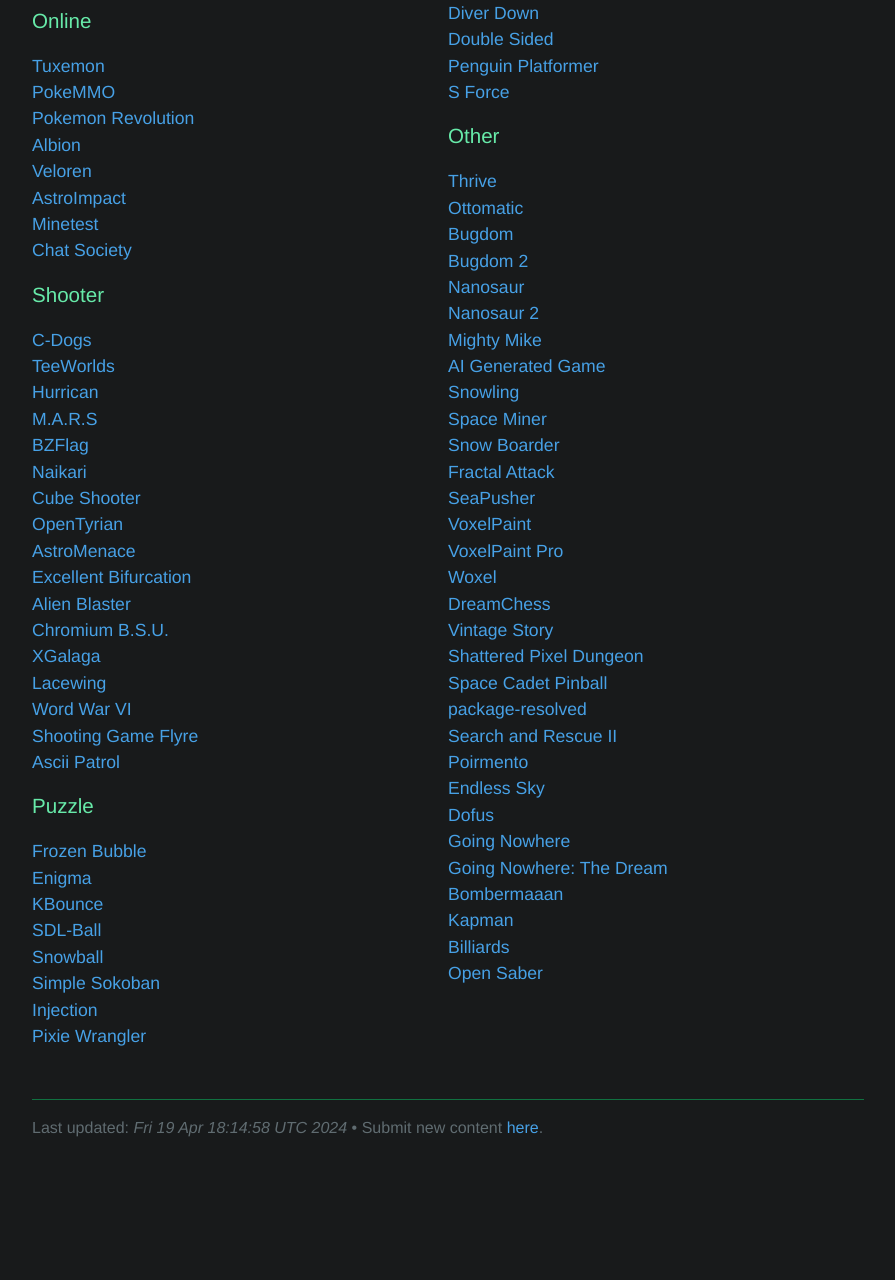
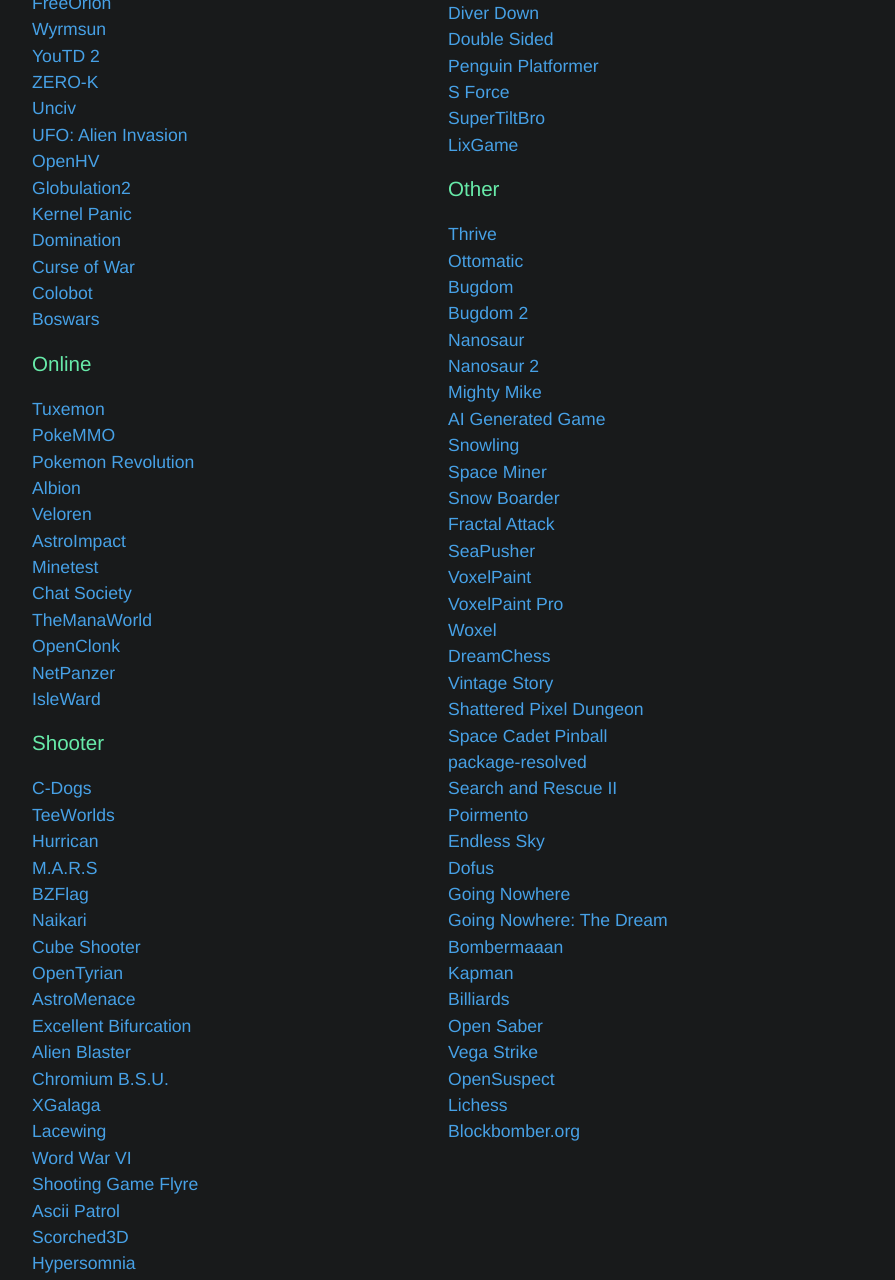
Before and after one commit to TuxHubNet/tuxhubnet.github.io, a plain HTML site: page games.html in a window 1280 px wide. Shown: the part 1500-2780 px from the top of the page, without its empty margins (192-1087 px from the left). Before the commit the page ends 2672 px from the top, so only its background shows below. Drawn offline with Linux system fonts and the light colour scheme; a web font is replaced by a local one.

Commit message:
Update games.html

```diff
--- a/games.html
+++ b/games.html
@@ -59,6 +59,7 @@
     <a href="https://www.smokin-guns.org/">Smokin' Guns</a><br/>
     <a href="https://worldofpadman.net/">World of PADMAN</a><br/>
     <a href="https://varunramesh.itch.io/blue-screen">Blue Screen</a><br/>
+    <a href="https://unvanquished.net/">Unvanquised</a><br/>
 
     <h3>Real-time strategy</h3>
     <a href="https://www.beyondallreason.info/">Beyond All Reason</a><br/>
@@ -87,6 +88,18 @@
     <a href="https://www.openttd.org/">OpenTTD</a><br/>
     <a href="https://freeciv.org/">Freeciv</a><br/>
     <a href="https://github.com/freeorion/freeorion">FreeOrion</a><br/>
+    <a href="https://andrettin.github.io/">Wyrmsun</a><br/>
+    <a href="https://youtd2.com/">YouTD 2</a><br/>
+    <a href="https://zero-k.info/">ZERO-K</a><br/>
+    <a href="https://github.com/yairm210/Unciv">Unciv</a><br/>
+    <a href="https://ufoai.org/wiki/About">UFO: Alien Invasion</a><br/>
+    <a href="https://github.com/OpenHV/OpenHV">OpenHV</a><br/>
+    <a href="https://globulation2.org/">Globulation2</a><br/>
+    <a href="https://springrts.com/wiki/Kernel_Panic">Kernel Panic</a><br/>
+    <a href="https://domination.sourceforge.io/">Domination</a><br/>
+    <a href="https://a-nikolaev.github.io/curseofwar/">Curse of War</a><br/>
+    <a href="https://colobot.info/">Colobot</a><br/>
+    <a href="https://www.boswars.org/">Boswars</a><br/>
 
     <h3>Online</h3>
     <a href="https://www.tuxemon.org">Tuxemon</a><br/>
@@ -97,6 +110,10 @@
     <a href="https://github.com/mrbid/AstroImpact">AstroImpact</a><br/>
     <a href="https://www.minetest.net/">Minetest</a><br/>
     <a href="https://github.com/chatsociety/ChatSociety">Chat Society</a><br/>
+    <a href="https://themanaworld.org/">TheManaWorld</a><br/>
+    <a href="https://www.openclonk.org/">OpenClonk</a><br/>
+    <a href="https://github.com/netpanzer/netpanzer">NetPanzer</a><br/>
+    <a href="https://www.isleward.com/">IsleWard</a><br/>
 
     <h3>Shooter</h3>
     <a href="https://cxong.github.io/cdogs-sdl/">C-Dogs</a><br/>
@@ -116,6 +133,8 @@
     <a href="https://smcameron.github.io/wordwarvi/">Word War VI</a><br/>
     <a href="https://github.com/rishabh3354/flyre">Shooting Game Flyre</a><br/>
     <a href="https://ascii-patrol.com/">Ascii Patrol</a><br/>
+    <a href="http://www.scorched3d.co.uk/">Scorched3D</a><br/>
+    <a href="https://hypersomnia.xyz/">Hypersomnia</a><br/>
 
     <h3>Puzzle</h3>
     <a href="https://github.com/kthakore/frozen-bubble">Frozen Bubble</a><br/>
@@ -178,6 +197,8 @@
     <a href="https://teamon.itch.io/double-sided-trijam">Double Sided</a><br/>
     <a href="https://wojciech-graj.itch.io/penguin-platform">Penguin Platformer</a><br/>
     <a href="https://monohonplaya.itch.io/s-force">S Force</a><br/>
+    <a href="https://sgadrat.itch.io/super-tilt-bro">SuperTiltBro</a><br/>
+    <a href="https://www.lixgame.com/">LixGame</a><br/>
 
     <h3>Other</h3>
     <a href="https://github.com/Revolutionary-Games/Thrive">Thrive</a><br/>
@@ -211,6 +232,10 @@
     <a href="https://apps.kde.org/kapman/">Kapman</a><br/>
     <a href="https://sourceforge.net/projects/billardgl/">Billiards</a><br/>
     <a href="https://leandrodreamer.itch.io/open-saber">Open Saber</a><br/>
+    <a href="https://vegastrike.sourceforge.net/">Vega Strike</a><br/>
+    <a href="https://opensuspect.com/">OpenSuspect</a><br/>
+    <a href="https://lichess.org/">Lichess</a><br/>
+    <a href="https://blockbomber.org/">Blockbomber.org</a><br/>
 
   </div>
 </div>
```
